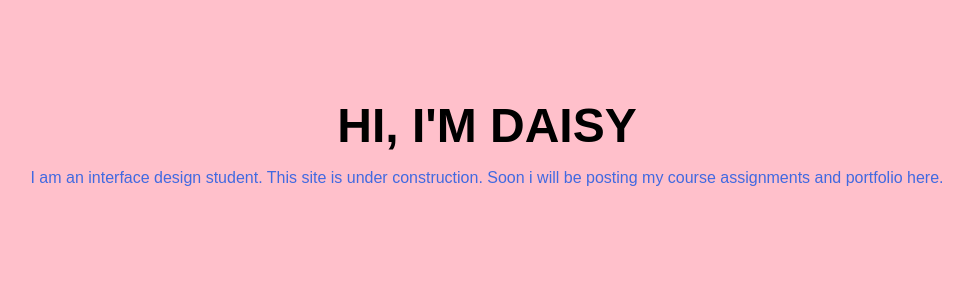
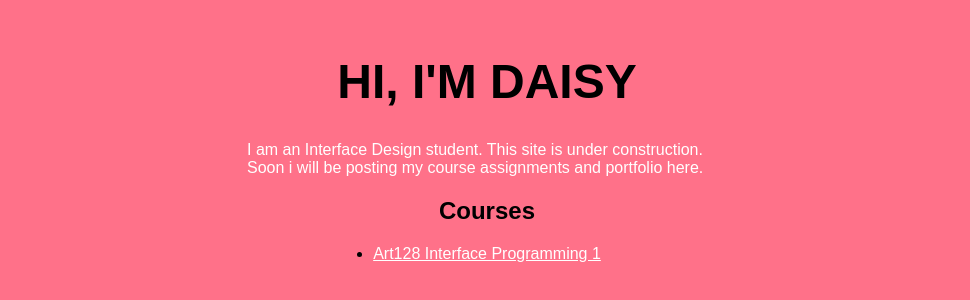
Before and after one commit to DaisyIK/studentsite, a plain HTML site: page Index.html in a window 1280 px wide. Shown: the part 258-558 px from the top of the page, without its empty margins (153-1123 px from the left). Drawn offline with Linux system fonts and the light colour scheme.

Commit message:
added style.css

```diff
--- /dev/null
+++ b/CSS/style.css
@@ -0,0 +1,33 @@
+body {
+    font-family: Arial, Helvetica, sans-serif;
+    background: rgb(255, 113, 137);
+    margin: 0;
+    display: grid;
+    align-content: center;
+    min-height: 100vh;
+}
+
+h1 {
+    font-size: 48px;
+    text-transform: uppercase;
+    text-align: center;
+}
+
+h2 {
+    text-align: center;
+}
+
+p {
+    color: white;
+    max-width: 30em;
+    margin: 0 auto;
+}
+
+ul {
+    margin: 0 auto;
+    padding: 0;
+}
+
+a {
+    color: white;
+}
--- a/Index.html
+++ b/Index.html
@@ -1,37 +1,25 @@
-<html>
+<!doctype html>
+<html lang="en">
 
 <head>
+    <meta charset="UTF-8">
     <title>DaisyIK student site</title>
-
-    <style>
-        body {
-           background: Pink;
-           font-family: sans-serif;
-           text-align: center;
-           display: grid;
-           align-content: center;
-           min-height: 100vh;
-        }
-
-        h1 {
-            font-size: 48px;
-            text-transform: uppercase;
-            margin: 0;
-        }
-
-        p {
-            color: royalblue;
-        }
-    </style>
-
+    <meta name="description" content="This is my student site.">
+    <meta name="viewport" content="width=device-width, inital-scale=1.0">
+    <meta http-equiv="X-UA-Compatible" context="ie=edge"/>
+    <link rel="stylesheet" href="css/style.css" type="text/css"/>
 </head>
 
 <body>
 
     <h1>Hi, I'm Daisy</h1>
 
-    <p>I am an interface design student. This site is under construction. Soon i will be posting my course assignments and portfolio here.</p>
+     <p>I am an Interface Design student. This site is under construction. Soon i will be posting my course assignments and portfolio here.</p>
 
+    <h2>Courses</h2>
+    <ul>
+        <li><a href="art128/index.html">Art128 Interface Programming 1</a></li>
+    </ul>
 
 </body>
 
```
